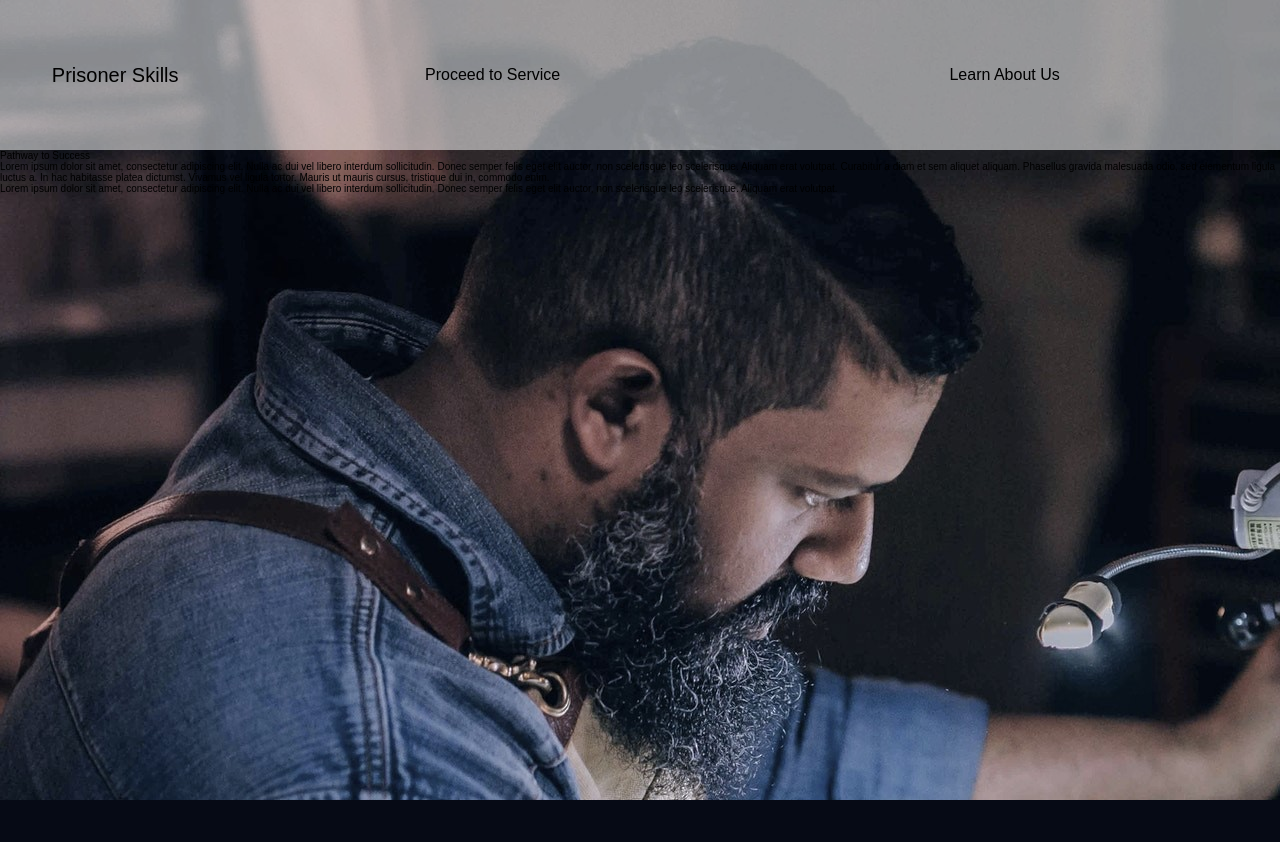
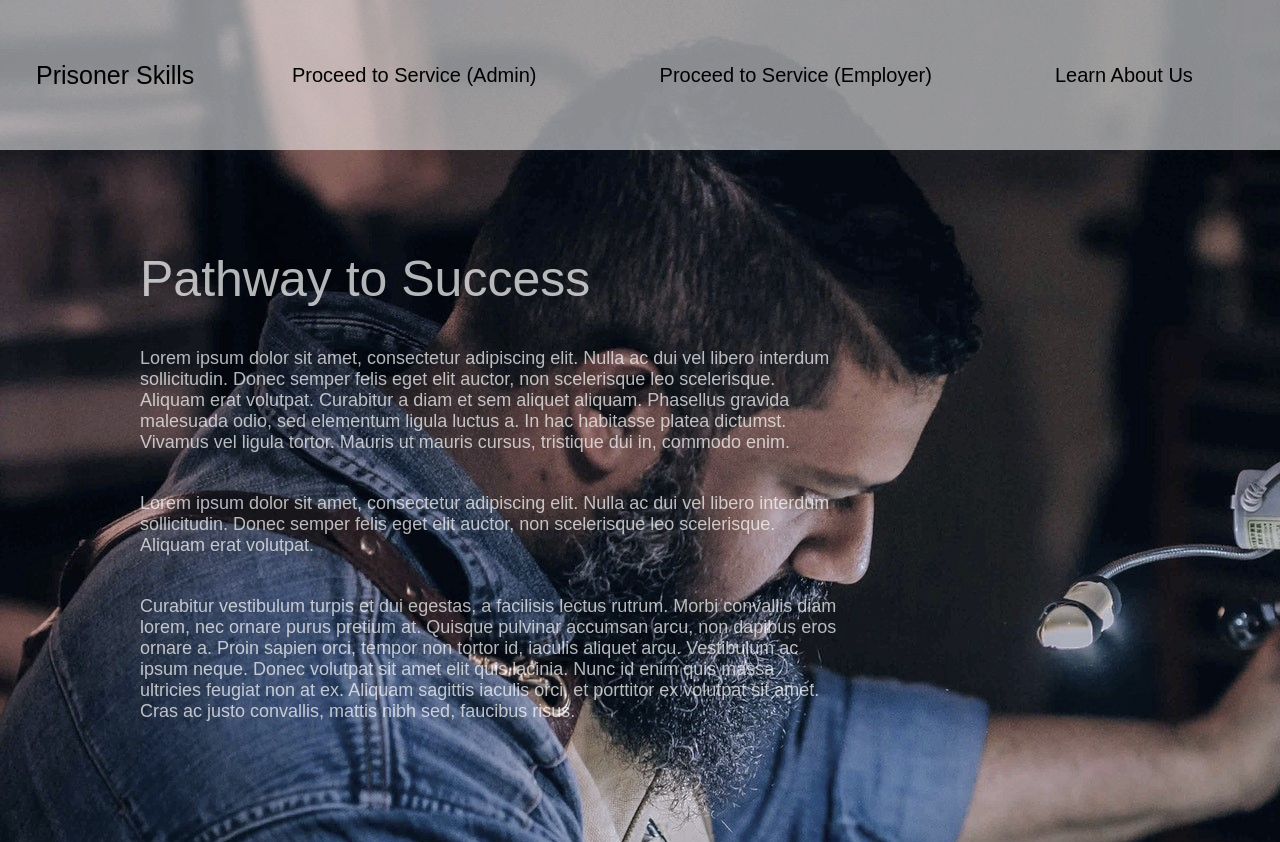
Before and after one commit to buildweek-prisonerskills/User-Interface, a PHP site: page /landing.html in a window 1280 px wide. Before the commit the page ends 800 px from the top, so only its background shows below. Run offline with PHP 8.4, Linux system fonts and the light colour scheme; some web fonts are replaced.

Commit message:
landing desktop page formatted

```diff
--- a/css/index.css
+++ b/css/index.css
@@ -109,7 +109,7 @@ body {
   align-items: center;
 }
 .wrapper .top-bar .logo-text h1 {
-  font-size: 2rem;
+  font-size: 2.5rem;
 }
 .wrapper .top-bar .links-container {
   width: 80%;
@@ -119,13 +119,31 @@ body {
   align-items: center;
 }
 .wrapper .top-bar .links-container a {
-  font-size: 1.6rem;
+  font-size: 2rem;
   text-decoration: none;
   color: black;
 }
 .wrapper .top-bar .links-container a:hover {
   text-decoration: underline;
 }
+.wrapper .bottom-container {
+  padding: 100px 140px;
+  color: white;
+}
+.wrapper .bottom-container .text-container {
+  width: 70%;
+  opacity: 0.7;
+}
+.wrapper .bottom-container .text-container .title-container {
+  font-size: 5rem;
+  padding-bottom: 20px;
+}
+.wrapper .bottom-container .text-container .para-txt {
+  font-size: 1.8rem;
+}
+.wrapper .bottom-container .text-container .para-txt p {
+  padding: 20px 0;
+}
 html {
   font-size: 62.5%;
   font-family: 'Rufina', sans-serif;
--- a/landing.html
+++ b/landing.html
@@ -5,7 +5,7 @@
 <head>
   <title>Landing Page</title>
   <link rel="stylesheet" type="text/css" href="/css/index.css">
-  <link href="https://fonts.google.com/specimen/Rufina" rel="stylesheet">
+  <link href="https://fonts.google.com/specimen/Rufina?selection.family=Rufina" rel="stylesheet">
   <script src="/js/landing.jss"></script>
 </head>
 
@@ -21,7 +21,9 @@
 
   <div class="links-container">
 
-    <a href="#">Proceed to Service</a>
+    <a href="#">Proceed to Service (Admin)</a>
+
+    <a href="#">Proceed to Service (Employer)</a>
 
     <a href="#">Learn About Us</a>
 
@@ -46,6 +48,7 @@
 
       <p>Lorem ipsum dolor sit amet, consectetur adipiscing elit. Nulla ac dui vel libero interdum sollicitudin. Donec semper felis eget elit auctor, non scelerisque leo scelerisque. Aliquam erat volutpat.</p>
 
+      <p>Curabitur vestibulum turpis et dui egestas, a facilisis lectus rutrum. Morbi convallis diam lorem, nec ornare purus pretium at. Quisque pulvinar accumsan arcu, non dapibus eros ornare a. Proin sapien orci, tempor non tortor id, iaculis aliquet arcu. Vestibulum ac ipsum neque. Donec volutpat sit amet elit quis lacinia. Nunc id enim quis massa ultricies feugiat non at ex. Aliquam sagittis iaculis orci, et porttitor ex volutpat sit amet. Cras ac justo convallis, mattis nibh sed, faucibus risus.</p>
     </div>
 
   </div>
--- a/less/landing.less
+++ b/less/landing.less
@@ -22,7 +22,7 @@ body {
             align-items: center;
 
             h1{
-                font-size: 2rem;
+                font-size: 2.5rem;
             }
         }
 
@@ -34,7 +34,7 @@ body {
             align-items: center;
 
             a {
-                font-size: 1.6rem;
+                font-size: 2rem;
                 text-decoration: none;
                 color: black;
 
@@ -48,7 +48,30 @@ body {
 
     }
 
+    .bottom-container {
+        padding: 100px 140px;
+        color: white;
 
+        .text-container {
+            width: 70%;
+            opacity: 0.7;
+            .title-container {
+                font-size: 5rem;
+                padding-bottom: 20px;
+            }
+
+            .para-txt {
+                font-size: 1.8rem;
+
+                p {
+                    padding: 20px 0;
+                }
+            }
+
+        }
+
+
+    }
 
 
 
```
